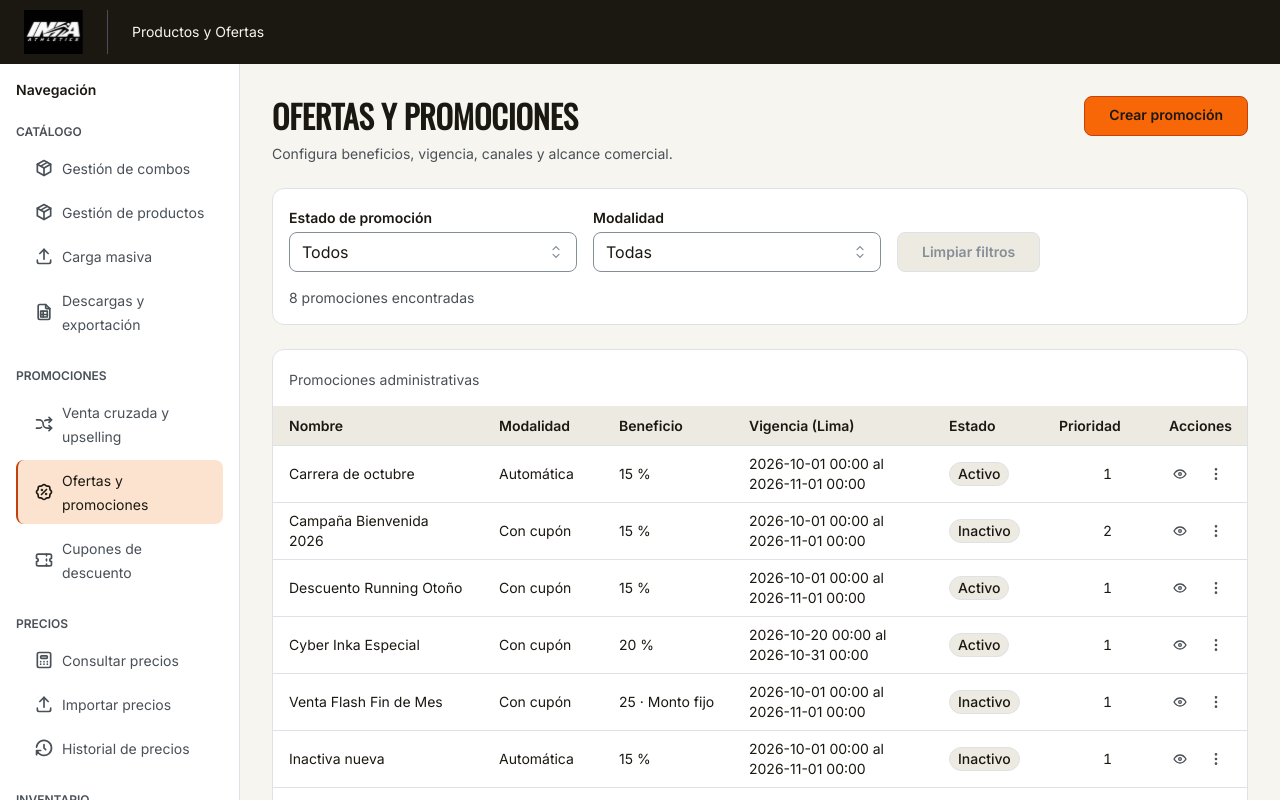
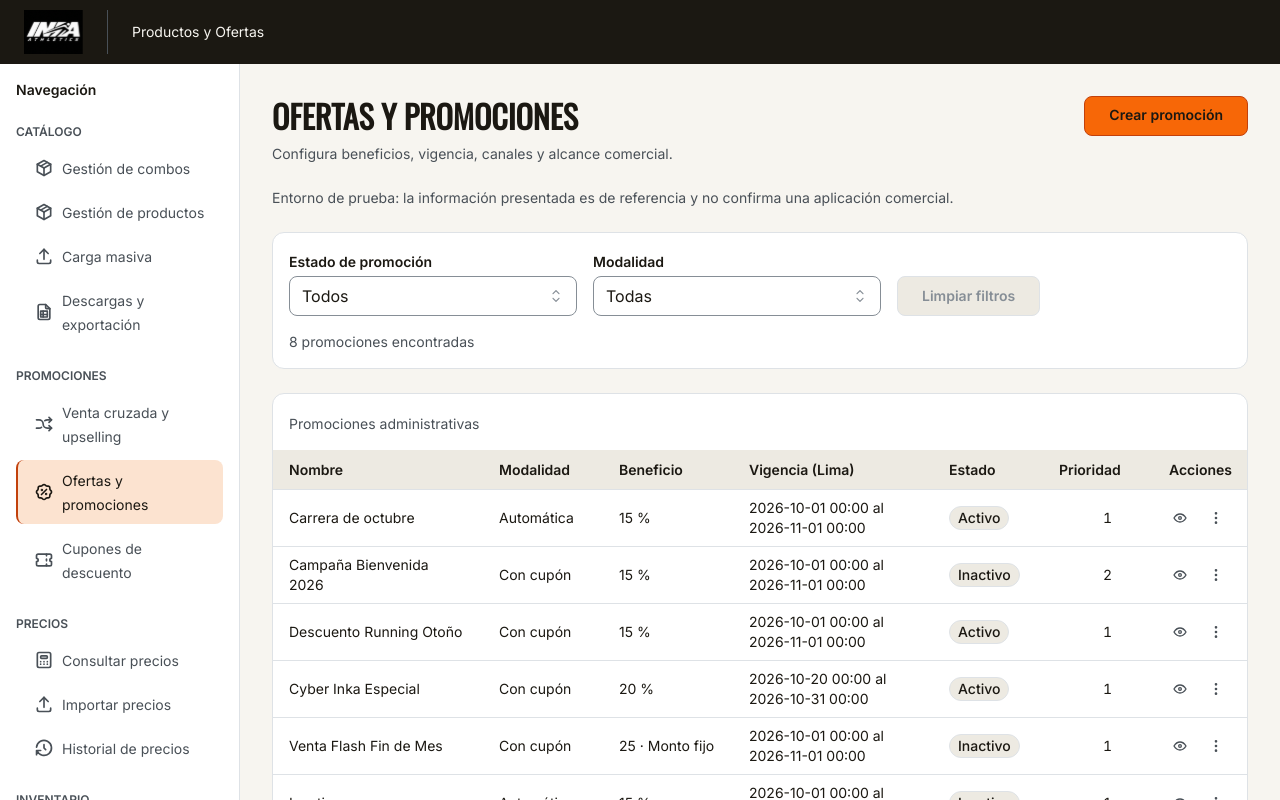
Before and after one commit to Taller-SW-Web/G6-Productos-Ofertas-frontend, a React (Vite) app: page /promociones in a window 1280 px wide. Shown: the top 800 px of the page. Built offline with nearby package versions, Linux system fonts and the light colour scheme.

Commit message:
fix(promotions): hacer explicito el mock de campañas

```diff
--- a/src/features/promotions/components/PromotionDataNotice.tsx
+++ b/src/features/promotions/components/PromotionDataNotice.tsx
@@ -5,12 +5,20 @@ import { DataModeContext } from "../../../app/config/DataModeContext";
 /** Promotions remains mock-only until the provider contract is available. */
 export function PromotionDataNotice({ kind }: { kind: string }) {
   const mode = useContext(DataModeContext);
-  if (mode !== "mock" || (kind !== "coupons" && kind !== "coupon-form"))
-    return null;
+  if (mode !== "mock") return null;
+  if (kind === "coupons" || kind === "coupon-form")
     return (
       <Text size="sm" c="dimmed">
         Entorno de prueba: la información presentada es de referencia. Consultar
         un cupón no aplica descuentos ni registra consumo o restitución de usos.
       </Text>
     );
+  if (kind === "campaigns" || kind === "campaign-form" || kind === "campaign-detail")
+    return (
+      <Text size="sm" c="dimmed">
+        Entorno de prueba: la información presentada es de referencia y no
+        confirma una aplicación comercial.
+      </Text>
+    );
+  return null;
 }
```
Also changed, not shown: 1 other file (tests, documents, lock files or other folders). Lines whose indentation alone changed are shown as unchanged.
